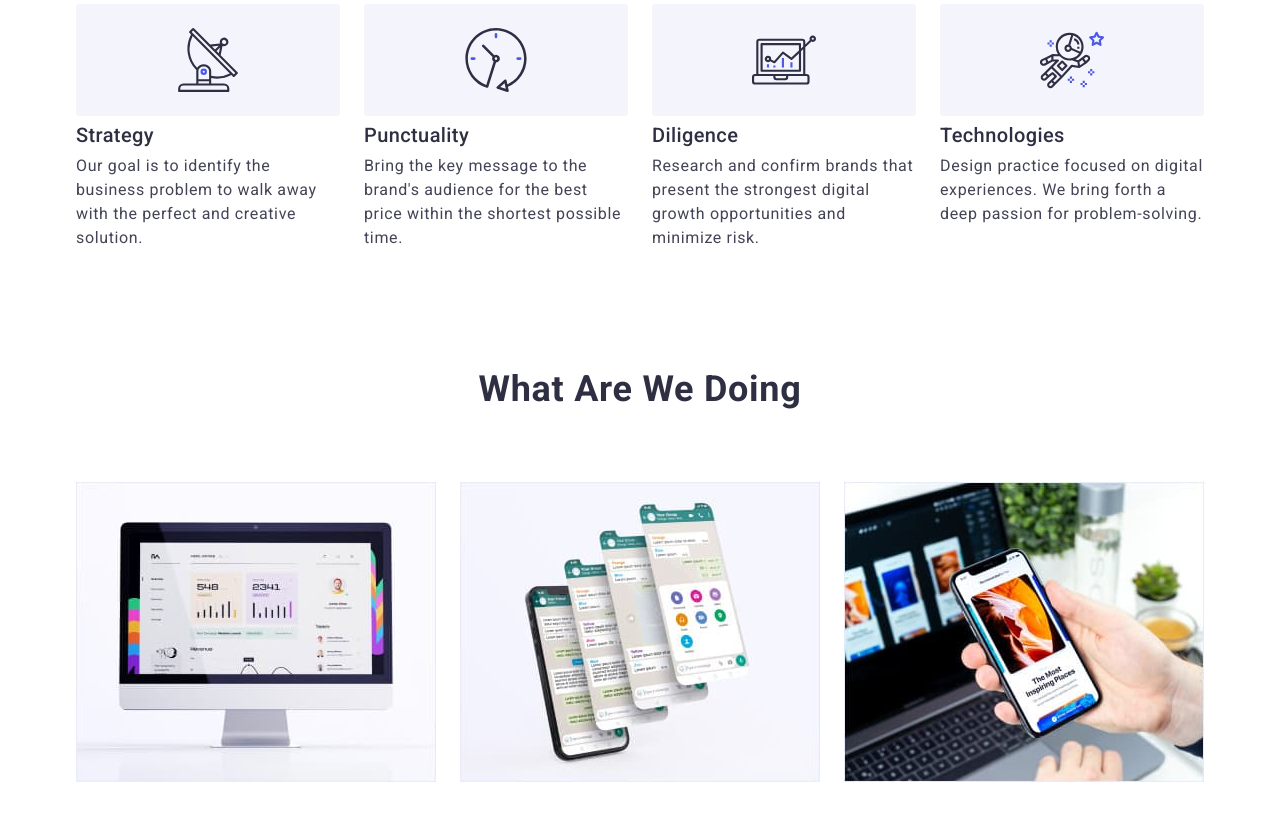
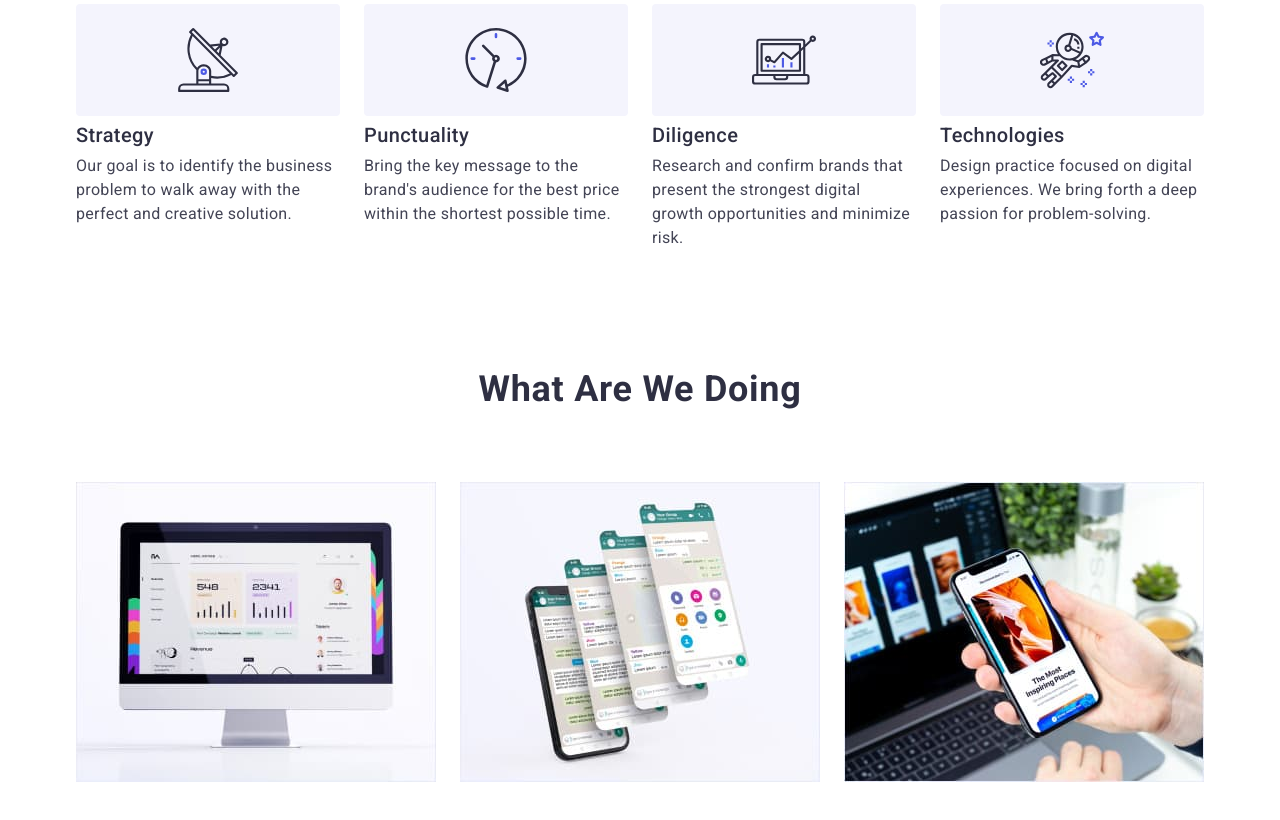
Before and after one commit to vinvas94/woolf-markup-hw-06, a plain HTML site: page index.html in a window 1280 px wide. Shown: the part 789-1609 px from the top of the page. Drawn offline with nearby package versions, Linux system fonts and the light colour scheme.

Commit message:
add letter-spacing

```diff
--- a/css/styles.css
+++ b/css/styles.css
@@ -301,7 +301,7 @@ body {
   font-weight: 500;
   font-size: 16px;
   line-height: 1.5;
-  letter-spacing: 0.04em;
+  letter-spacing: 0.02em;
   color: var(--body-text-color);
 }
 
```
